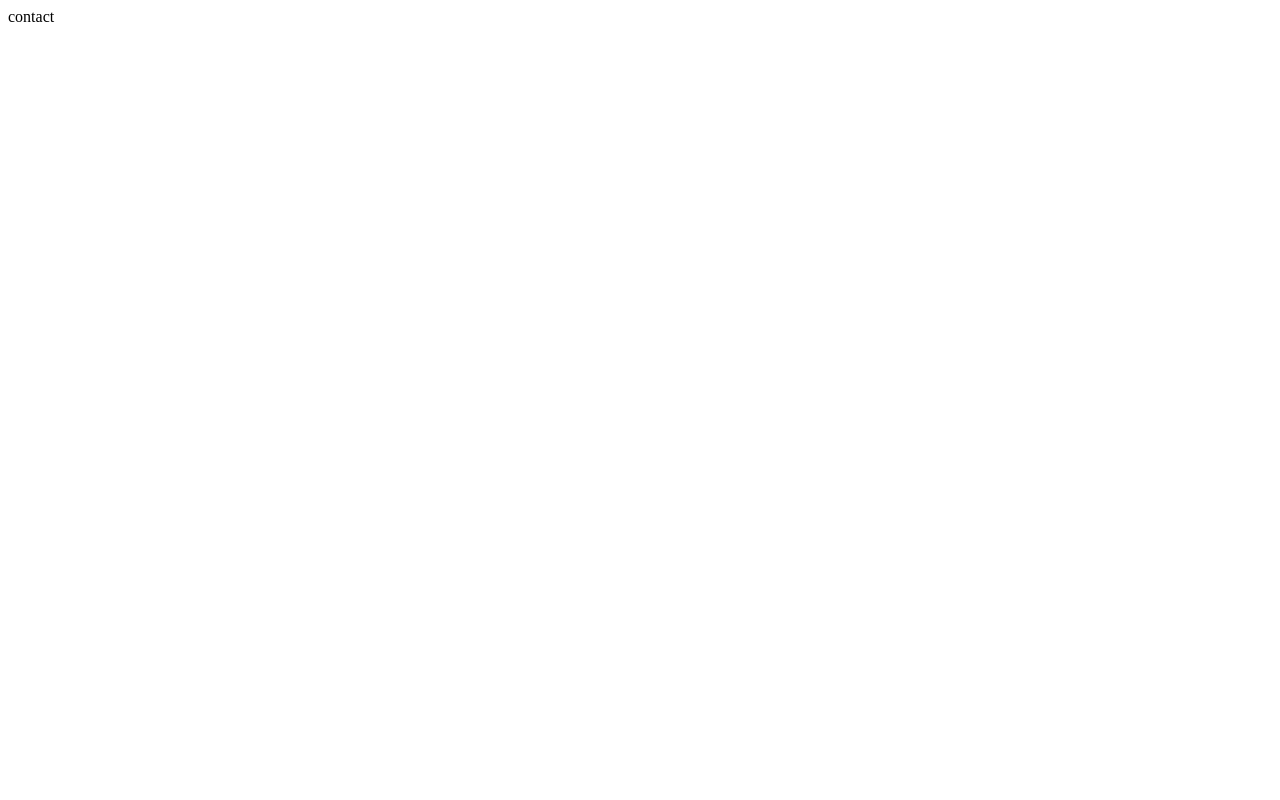
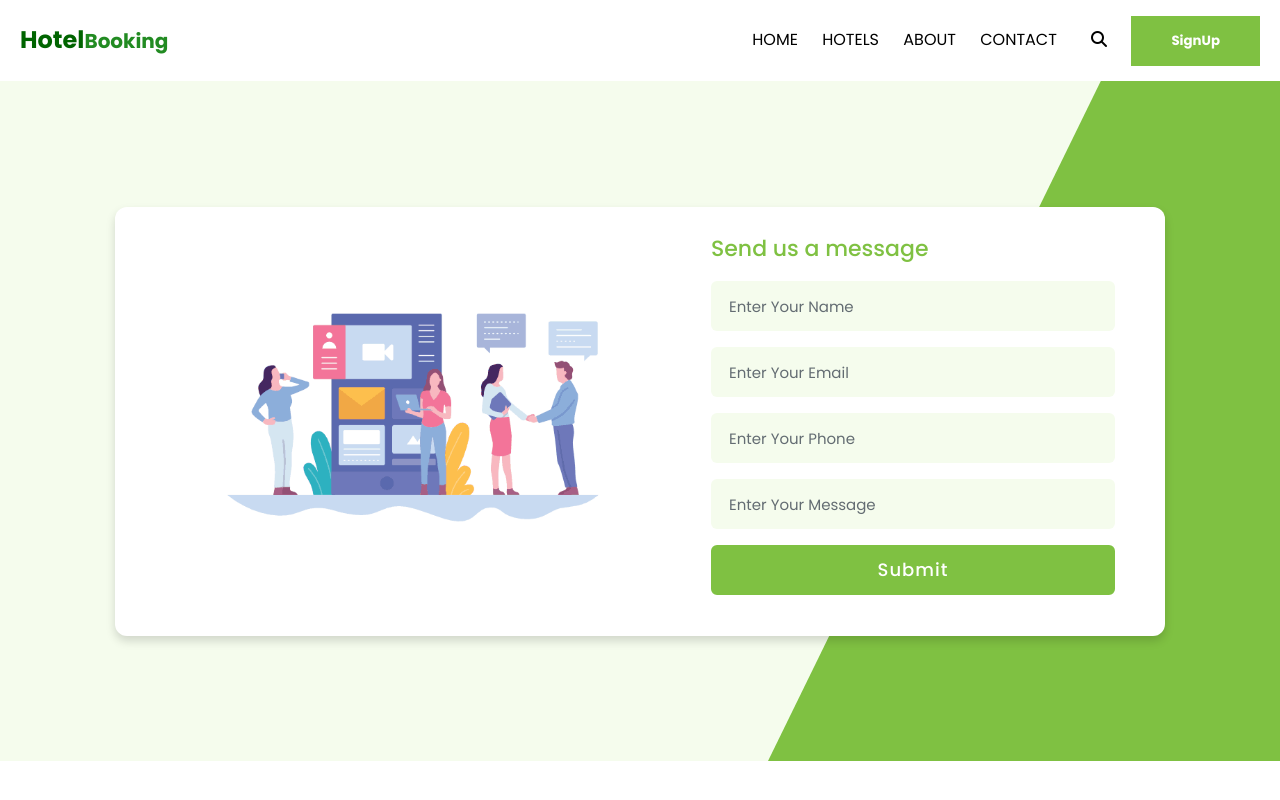
Before and after one commit to Abhishek2408/Hotel-Booking-Backend, a Django app: page /contact/ in a window 1280 px wide. Before the commit the page is almost empty. Run offline with Django 3.2, Linux system fonts and the light colour scheme; parts of the project's set-up code (start-up, migrations or seed data) failed here and were passed over; some libraries are stand-ins or nearby versions.

Commit message:
Almost done with hotelview and completed contactus

```diff
--- a/hotelBooking/hotel/admin.py
+++ b/hotelBooking/hotel/admin.py
@@ -1,5 +1,6 @@
 from django.contrib import admin
 
 # Register your models here.
-from .models import Hotel
+from .models import Contact, Hotel
 admin.site.register(Hotel)
+admin.site.register(Contact)
--- /dev/null
+++ b/hotelBooking/hotel/static/css/contactus.css
@@ -0,0 +1,142 @@
+* {
+    margin: 0;
+    padding: 0;
+    box-sizing: border-box;
+    font-family: 'Poppins', sans-serif;
+}
+
+.contact_body {
+    height: 85vh;
+    width: 100%;
+    display: flex;
+    align-items: center;
+    justify-content: center;
+    background: #f5fced;
+    position: relative;
+}
+
+.contact_body::before {
+    content: '';
+    position: absolute;
+    height: 100%;
+    width: 100%;
+    left: 0;
+    top: 0;
+    background: #7fc142;
+    clip-path: polygon(86% 0, 100% 0, 100% 100%, 60% 100%);
+}
+
+.contact_container {
+    z-index: 12;
+    max-width: 1050px;
+    width: 100%;
+    background: #fff;
+    border-radius: 12px;
+    margin: 0 20px;
+    box-shadow: 0 5px 10px rgba(0, 0, 0, 0.15);
+}
+
+.contact_container .contact_contents {
+    display: flex;
+    align-items: center;
+    justify-content: space-between;
+    padding: 25px 20px;
+}
+
+.contact_contents .image-box {
+    max-width: 55%;
+}
+
+.contact_contents .image-box img {
+    width: 100%;
+}
+
+.contact_contents .topic {
+    font-size: 22px;
+    font-weight: 500;
+    color: #7fc142;
+}
+
+.contact_contents form {
+    width: 40%;
+    margin-right: 30px;
+}
+
+.contact_contents .input-box {
+    height: 50px;
+    width: 100%;
+    margin: 16px 0;
+    position: relative;
+}
+
+.contact_contents .input-box input {
+    position: absolute;
+    height: 100%;
+    width: 100%;
+    border-radius: 6px;
+    font-size: 16px;
+    outline: none;
+    padding-left: 16px;
+    background: #f5fced;
+    border: 2px solid transparent;
+    transition: all 0.3s ease;
+}
+
+.contact_contents .input-box input:focus,
+.contact_contents .input-box input:valid {
+    border-color: #7fc142;
+    background-color: #fff;
+}
+
+.contact_contents .input-box label {
+    position: absolute;
+    left: 18px;
+    top: 50%;
+    color: #636c72;
+    font-size: 15px;
+    pointer-events: none;
+    transform: translateY(-50%);
+    transition: all 0.3s ease;
+}
+
+.contact_contents .input-box input:focus~label,
+.contact_contents .input-box input:valid~label {
+    top: 0;
+    left: 12px;
+    display: 14px;
+    color: #7fc142;
+    background: #fff;
+}
+
+.contact_contents .input-box input[type="submit"] {
+    color: #fff;
+    background: #7fc142;
+    padding-left: 0;
+    font-size: 18px;
+    font-weight: 500;
+    cursor: pointer;
+    letter-spacing: 1px;
+    transition: all 0.3s ease;
+}
+
+.contact_contents .input-box input[type="submit"]:hover {
+    background-color: #7fc142;
+}
+
+@media (max-width:800px) {
+
+    /* .contact_contents .image-box {
+                display: none;
+
+            } */
+    .contact_contents {
+        display: flex;
+        flex-direction: column;
+    }
+
+    .contact_contents form {
+        width: 100%;
+        margin-right: 30px;
+        margin: 0;
+    }
+}
--- a/hotelBooking/hotel/static/css/hotelview.css
+++ b/hotelBooking/hotel/static/css/hotelview.css
@@ -5,7 +5,7 @@
     margin: 0 auto;
 } */
 .small-container{
-    max-width: 1200px;
+    max-width: 1500px;
     margin: auto;
     padding-left: 25px;
     padding-right: 20px;
@@ -31,7 +31,7 @@
     padding: 50px 0;
 }
 .small-img-col{
-    flex-basis: 24%;
+    flex-basis: 50%;
     cursor: pointer;
 }
 .single-product .col-2 img{
@@ -67,7 +67,7 @@
     margin: 0 auto;
 }
 .col-2 h3{
-    margin: 23px 0;
+    margin: 23px 0 0 0;
 }
 .single-product h4{
     margin: 20px 0;
--- /dev/null
+++ b/hotelBooking/hotel/templates/contactus.html
@@ -0,0 +1,42 @@
+{% extends 'base.html' %} {% load static %} {% block title%}Contact US{% endblock%} {% block head %}
+<link rel="stylesheet" href="{% static 'css/contactus.css' %}" />
+{% endblock head %}
+{% block body %}
+<div class="contact_body">
+    <div class="contact_container">
+        <div class="contact_contents">
+            <div class="image-box">
+                <img src="{% static 'images/contactus.png' %}" alt="">
+            </div>
+            <form action="/contact/" method="post"> {% csrf_token %}
+                <div class="topic">Send us a message</div>
+                <div class="input-box">
+                    <input type="text" name="name" required>
+                    <label for="name">Enter Your Name</label>
+                </div>
+                <div class="input-box">
+                    <input type="text" name="email" required>
+                    <label for="email">Enter Your Email</label>
+                </div>
+                <div class="input-box">
+                    <input type="tel" name="phone" required>
+                    <label for="tel">Enter Your Phone</label>
+                </div>
+                <!-- <div class="check-box">
+                <input type="radio" name="category" value="Student">
+                <label for="name">Student</label>
+                <input type="radio" name="category" value="Teacher">
+                <label for="name">Teacher</label>
+            </div> -->
+                <div class="input-box">
+                    <input type="text" name="desc" required>
+                    <label for="name">Enter Your Message</label>
+                </div>
+                <div class="input-box" required>
+                    <input type="submit">
+                </div>
+            </form>
+        </div>
+    </div>
+</div>
+{% endblock body %}
--- a/hotelBooking/hotel/templates/hotelview.html
+++ b/hotelBooking/hotel/templates/hotelview.html
@@ -31,7 +31,7 @@
         <span>King Room with Plaza Graden View</span>
         <div>
           <h3>₹ {{hotel.price}} <span>/ Per Night </span></h3>
-          <a class="primary-btn">BOOK NOW</a>
+          <button class="primary-btn">BOOK NOW</button>
           <h3>Product Details<i class="fa fa-indent"></i></h3>
         </div>
         <br />
--- a/hotelBooking/hotel/views.py
+++ b/hotelBooking/hotel/views.py
@@ -1,8 +1,9 @@
+import email
 from math import ceil
-from unicodedata import category
+from unicodedata import category, name
 from django.http import HttpResponse
 from django.shortcuts import render
-from .models import Hotel
+from .models import Hotel,Contact
 from math import ceil
 
 # Create your views here.
@@ -40,7 +41,14 @@ def checkout(request,id):
     return HttpResponse("checkout")
 
 def contact(request):
-    return HttpResponse("contact")
+    if request.method=="POST":
+        name = request.POST.get('name','')
+        email = request.POST.get('email','')
+        phone = request.POST.get('phone','')
+        desc = request.POST.get('desc','')
+        contact = Contact(name=name,email=email,phone=phone,desc=desc)
+        contact.save()
+    return render(request,'contactus.html')
 
 def about(request):
     return render(request,'about.html')
```
Also changed, not shown: hotelBooking/hotel/models.py (+10 -0 lines), hotelBooking/db.sqlite3, hotelBooking/hotel/migrations/0005_contact.py (added), hotelBooking/hotel/static/images/contactus.png (added).
